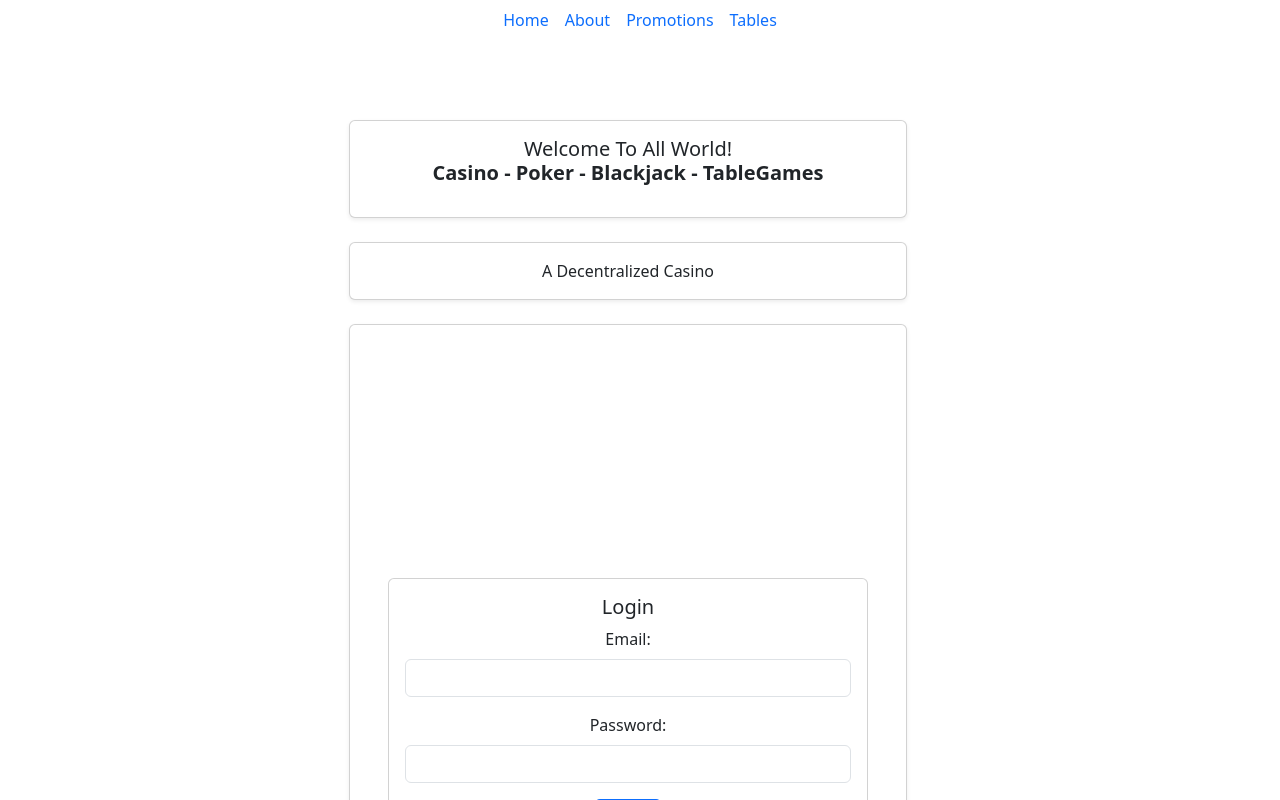
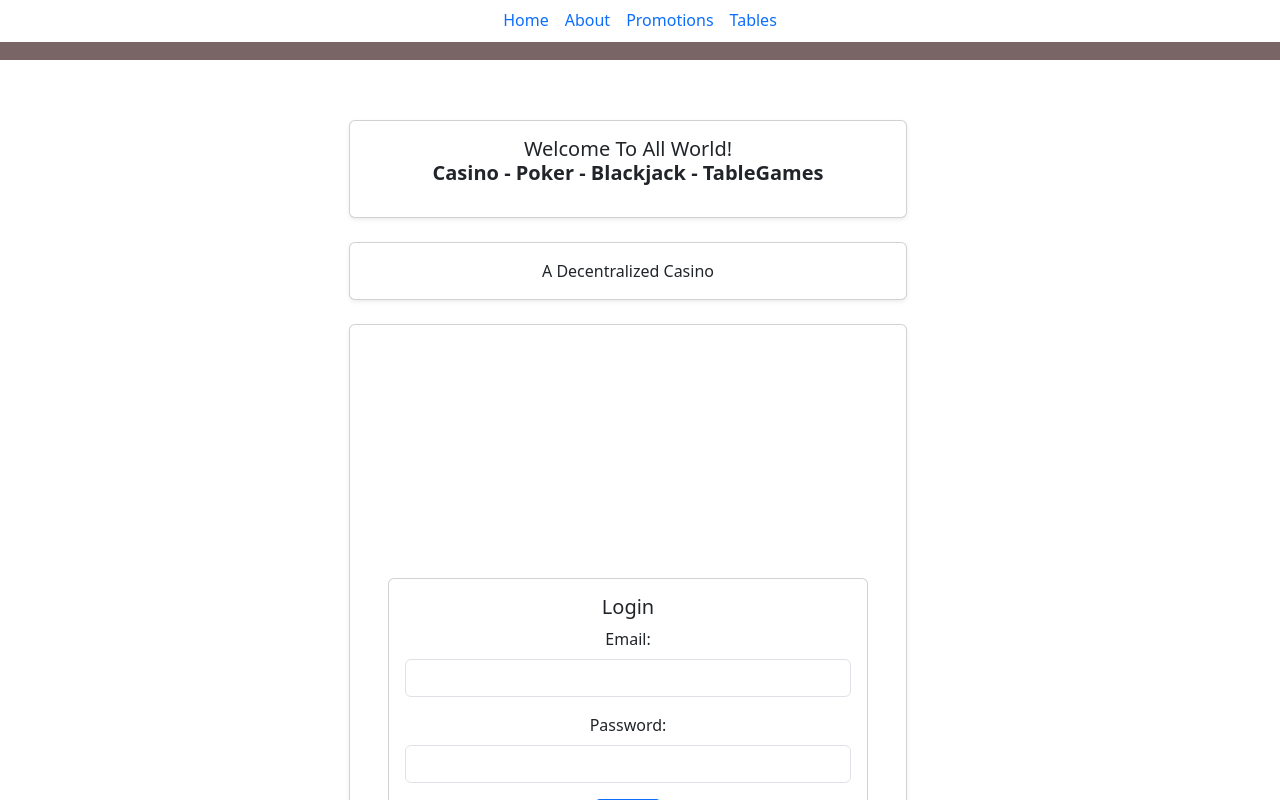
Before and after one commit to bcsurf2822/parsityPoker, a React (Create React App) app in the folder client/: page / in a window 1280 px wide. Shown: the top 800 px of the page. Built offline with nearby package versions, Linux system fonts and the light colour scheme; no server answers.

Commit message:
worked on layout of app futher commented out .app bc of no use

```diff
--- a/client/src/index.css
+++ b/client/src/index.css
@@ -3,11 +3,11 @@
   padding-top: 60px;
 }
 
-.app {
+/* .app {
   overflow: hidden;
   position: relative;
   height: 100vh;
-}
+} */
 
 /*CSS for NavBar*/
 .my-nav {
@@ -15,8 +15,8 @@
   top: 0;
   width: 100%;
   z-index: 1000;
-  background-color: #fff;
-  height: 60px; /* Set the height of your navbar */
+  background-color: #796565;
+  height: 60px;
 }
 
 .nav {
```
